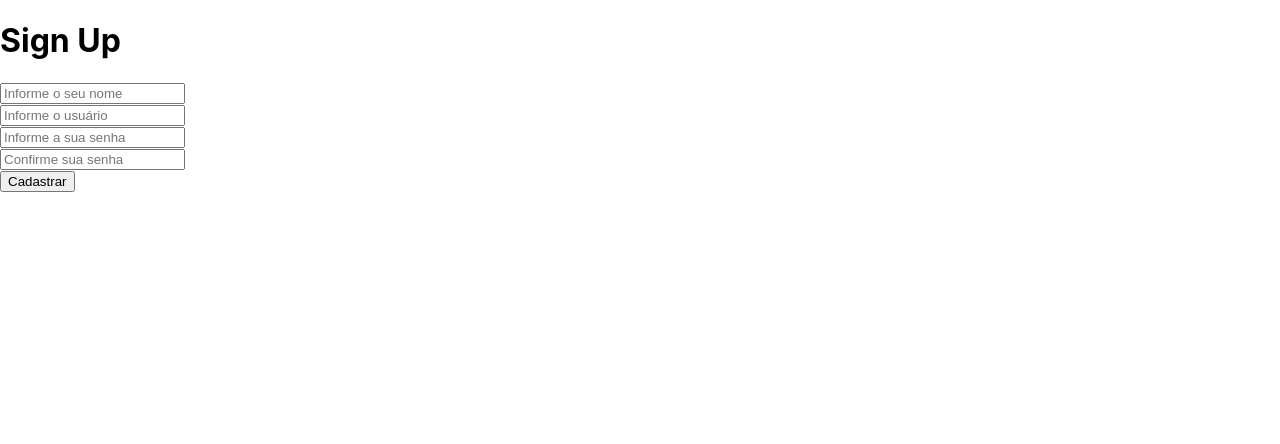
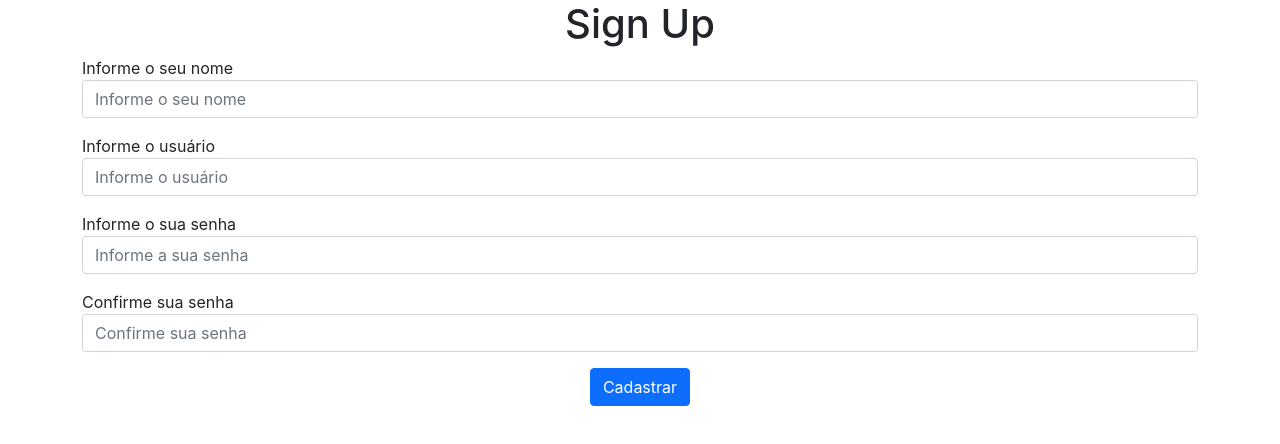
Before and after one commit to viniciuspegorini/pw25s-2022-1, a React (Create React App) app in the folder aula1/client/: page / in a window 1280 px wide. Shown: the top 444 px of the page. Built offline with nearby package versions, Linux system fonts and the light colour scheme.

Commit message:
aula 1 - client - 2022-03-23

```diff
--- a/aula1/client/package.json
+++ b/aula1/client/package.json
@@ -14,7 +14,7 @@
   "scripts": {
     "start": "react-scripts start",
     "build": "react-scripts build",
-    "test": "react-scripts test",
+    "test": "react-scripts test --verbose",
     "eject": "react-scripts eject"
   },
   "eslintConfig": {
--- a/aula1/client/public/index.html
+++ b/aula1/client/public/index.html
@@ -1,14 +1,12 @@
 <!DOCTYPE html>
 <html lang="en">
+
 <head>
   <meta charset="utf-8" />
   <link rel="icon" href="%PUBLIC_URL%/favicon.ico" />
   <meta name="viewport" content="width=device-width, initial-scale=1" />
   <meta name="theme-color" content="#000000" />
-    <meta
-      name="description"
-      content="Web site created using create-react-app"
-    />
+  <meta name="description" content="Web site created using create-react-app" />
   <link rel="apple-touch-icon" href="%PUBLIC_URL%/logo192.png" />
   <!--
       manifest.json provides metadata used when your web app is installed on a
@@ -24,8 +22,11 @@
       work correctly both with client-side routing and a non-root public URL.
       Learn how to configure a non-root public URL by running `npm run build`.
     -->
+  <link href="https://cdn.jsdelivr.net/npm/bootstrap@5.1.3/dist/css/bootstrap.min.css" rel="stylesheet"
+    integrity="sha384-1BmE4kWBq78iYhFldvKuhfTAU6auU8tT94WrHftjDbrCEXSU1oBoqyl2QvZ6jIW3" crossorigin="anonymous">
   <title>React App</title>
 </head>
+
 <body>
   <noscript>You need to enable JavaScript to run this app.</noscript>
   <div id="root"></div>
@@ -40,4 +41,5 @@
       To create a production bundle, use `npm run build` or `yarn build`.
     -->
 </body>
+
 </html>
--- a/aula1/client/src/pages/UserSignupPage.js
+++ b/aula1/client/src/pages/UserSignupPage.js
@@ -27,36 +27,62 @@
         this.setState({ passwordRepeat: value });
     }
 
+    onClickSignup = () => {
+        const user = {
+            displayName: this.state.displayName,
+            userame: this.state.username,
+            password: this.state.password,
+        }
+        this.props.actions.postSignup(user);
+    }
+
     render() {
         return (
-            <div>
-                <h1>Sign Up</h1>
-                <div>
-                    <input type="text" placeholder="Informe o seu nome"
+            <div className="container">
+                <h1 className="text-center">Sign Up</h1>
+                <div className="col-12 mb-3">
+                    <label>Informe o seu nome</label>
+                    <input className="form-control"
+                        type="text" placeholder="Informe o seu nome"
                         value={this.state.displayName}
                         onChange={this.onChangeDisplayName} />
                 </div>
-                <div>
-                    <input type="text" placeholder="Informe o usuário"
+                <div className="col-12 mb-3">
+                    <label>Informe o usuário</label>
+                    <input className="form-control"
+                        type="text" placeholder="Informe o usuário"
                         value={this.state.username}
                         onChange={this.onChangeUsername} />
                 </div>
-                <div>
-                    <input type="password" placeholder="Informe a sua senha"
+                <div className="col-12 mb-3">
+                    <label>Informe o sua senha</label>
+                    <input className="form-control"
+                        type="password" placeholder="Informe a sua senha"
                         value={this.state.password}
                         onChange={this.onChangePassword} />
                 </div>
-                <div>
-                    <input type="password" placeholder="Confirme sua senha"
+                <div className="col-12 mb-3">
+                    <label>Confirme sua senha</label>
+                    <input className="form-control"
+                        type="password" placeholder="Confirme sua senha"
                         value={this.state.passwordRepeat}
                         onChange={this.onChangePasswordRepeat} />
                 </div>
-                <div>
-                    <button>Cadastrar</button>
+                <div className="text-center">
+                    <button className="btn btn-primary"
+                        onClick={this.onClickSignup}>Cadastrar</button>
                 </div>
             </div>
         )
     }
 }
 
+UserSignupPage.defaultProps = {
+    actions: {
+        postSignup: () =>
+            new Promise((resolve, reject) => {
+                resolve({});
+            }),
+    }
+}
 export default UserSignupPage;
```
Also changed, not shown: 1 other file (tests, documents, lock files or other folders). Lines whose indentation alone changed are shown as unchanged.
